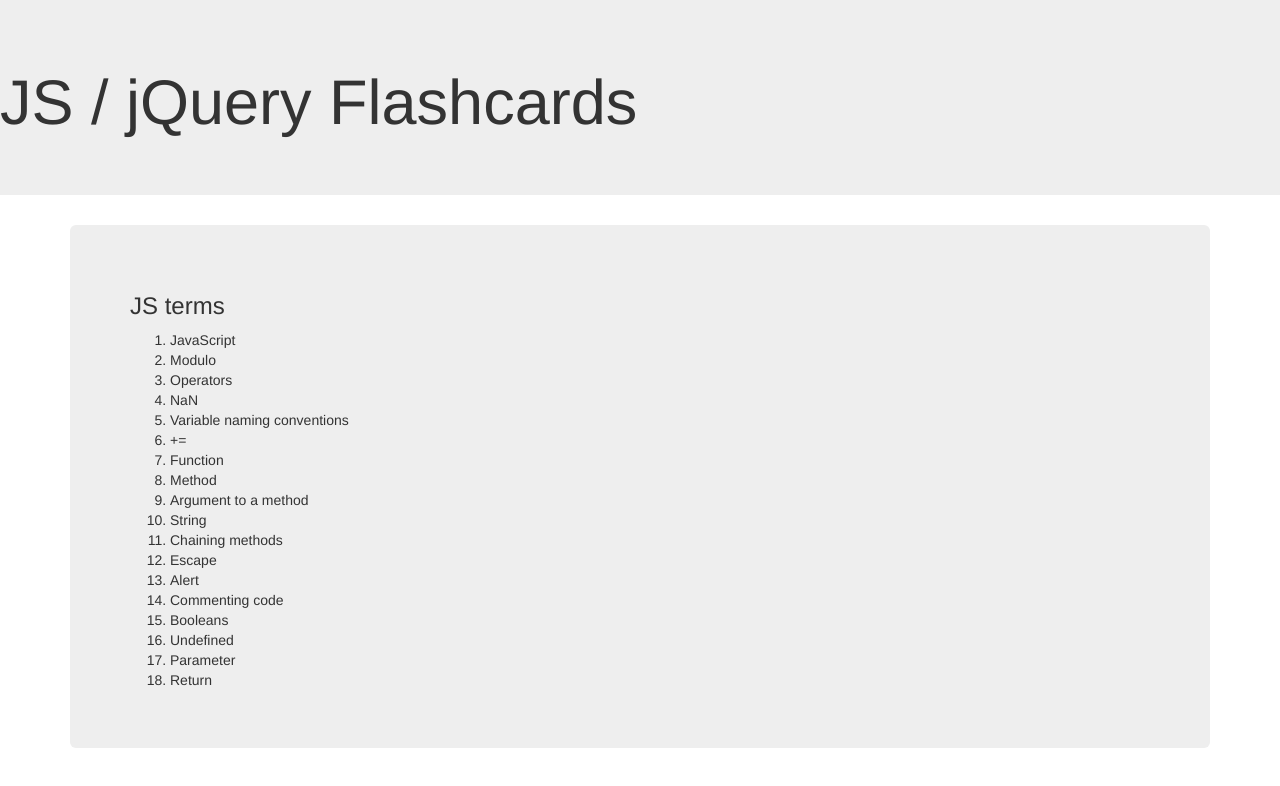
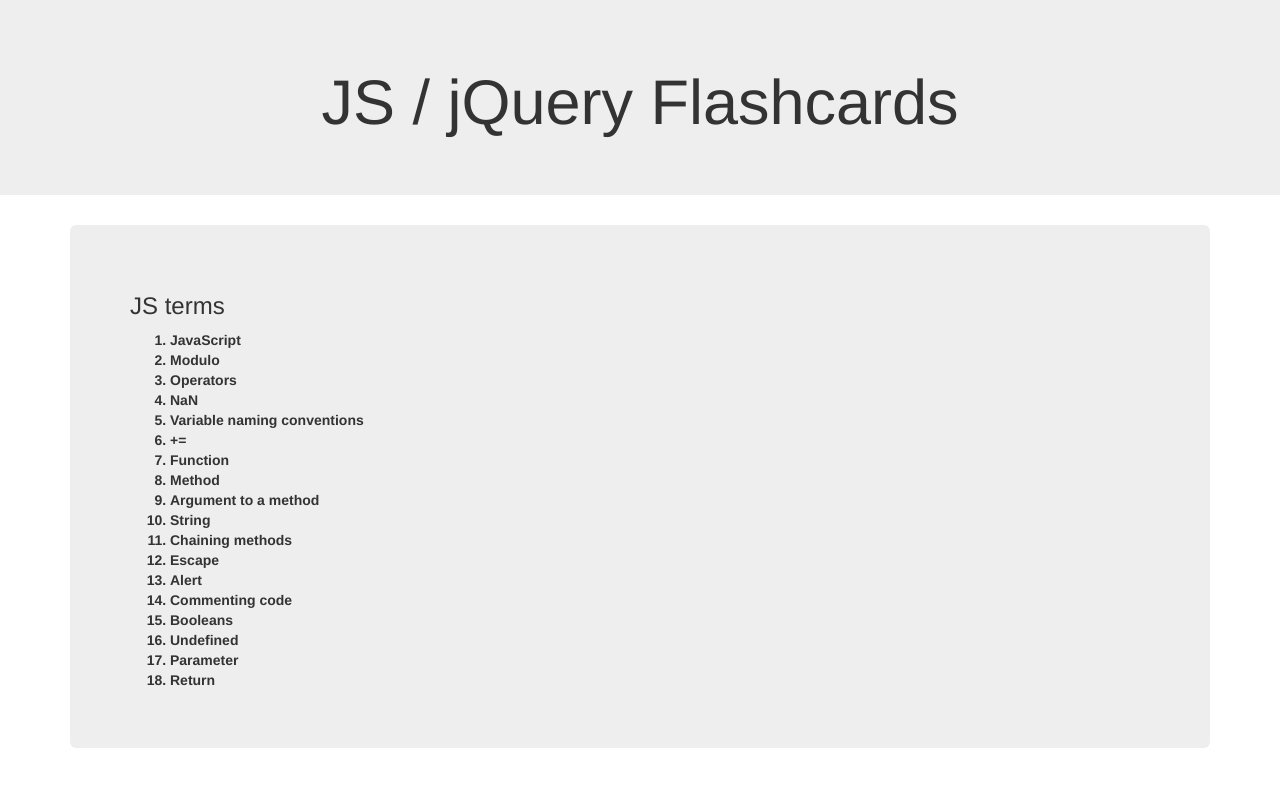
Before and after one commit to EugeneMaz10/flashcard, a plain HTML site: page index.html in a window 1280 px wide. Drawn offline with nearby package versions, Linux system fonts and the light colour scheme.

Commit message:
Add CSS styling for buttons

```diff
--- a/css/styles.css
+++ b/css/styles.css
@@ -2,6 +2,16 @@
   display: none;
 }
 
-.show1, .show2, .show3, .show4, .show5, .show6, .show7, .show8, .show9, .show10, .show11, .show12, .show13, .show14, .show15, .show16, .show17, .show18 {
+.button1:hover, .button2:hover, .button3:hover, .button4:hover, .button5:hover, .button6:hover, .button7:hover, .button8:hover, .button9:hover, .button10:hover, .button11:hover, .button12:hover, .button13:hover, .button14:hover, .button15:hover, .button16:hover, .button17:hover, .button18:hover {
+  cursor: pointer;
+  text-decoration: underline;
+}
+
+.button1, .button2, .button3, .button4, .button5, .button6, .button7, .button8, .button9, .button10, .button11, .button12, .button13, .button14, .button15, .button16, .button17, .button18 {
   font-weight: bold;
+
 }
+
+.title {
+  text-align: center;
+}
--- a/index.html
+++ b/index.html
@@ -12,7 +12,9 @@
   </head>
   <body>
     <div class="jumbotron">
-      <h1>JS / jQuery Flashcards</h1>
+      <div class="title">
+        <h1>JS / jQuery Flashcards</h1>
+      </div>
     </div>
     <div class="container">
       <div class="jumbotron">
@@ -34,27 +36,27 @@
             <ul>
               <li class="show4">Lorem ipsum dolor sit amet</li>
             </ul>
-          <li class="button1">Variable naming conventions</li>
+          <li class="button5">Variable naming conventions</li>
             <ul>
               <li class="show5">Lorem ipsum dolor sit amet</li>
             </ul>
-          <li class="button1">+=</li>
+          <li class="button6">+=</li>
             <ul>
               <li class="show6">Lorem ipsum dolor sit amet,</li>
             </ul>
-          <li class="button1">Function</li>
+          <li class="button7">Function</li>
             <ul>
               <li class="show7">Lorem ipsum dolor sit amet,</li>
             </ul>
-          <li class="button1">Method</li>
+          <li class="button8">Method</li>
             <ul>
               <li class="show8">Lorem ipsum dolor sit amet</li>
             </ul>
-          <li class="button1">Argument to a method</li>
+          <li class="button9">Argument to a method</li>
             <ul>
               <li class="show9">Lorem ipsum dolor sit amet.</li>
             </ul>
-          <li class="button9">String</li>
+          <li class="button10">String</li>
             <ul>
               <li class="show10">Lorem ipsum dolor sit amet</li>
             </ul>
```
